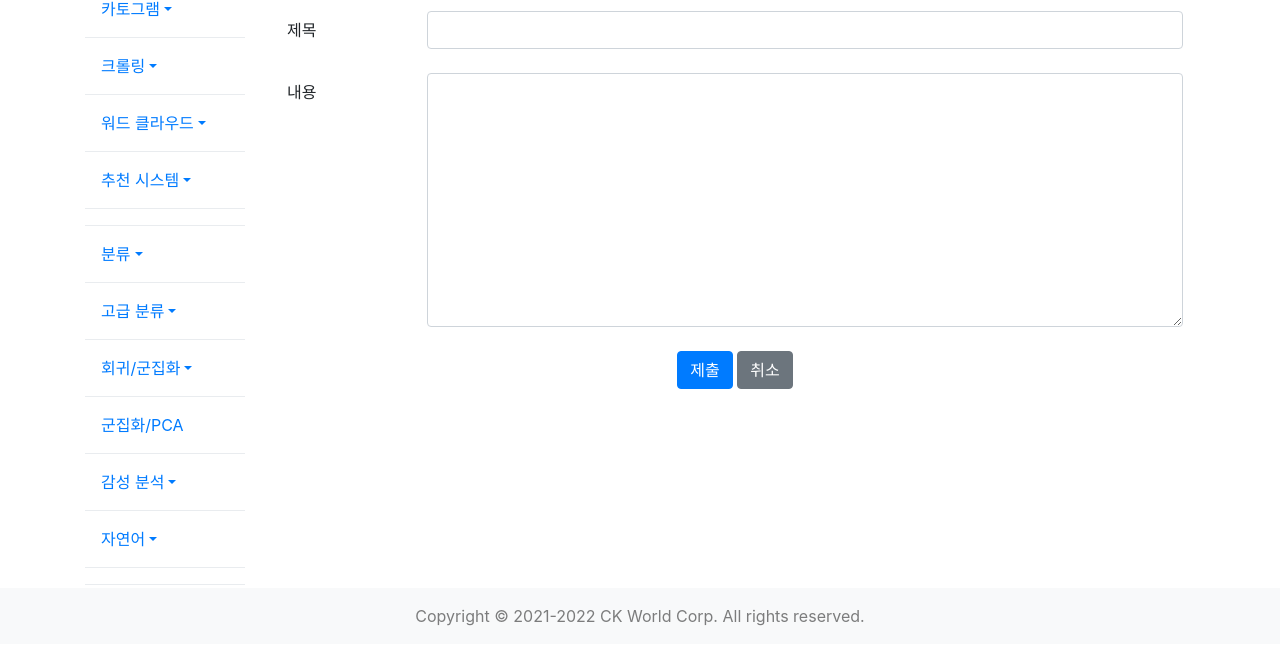
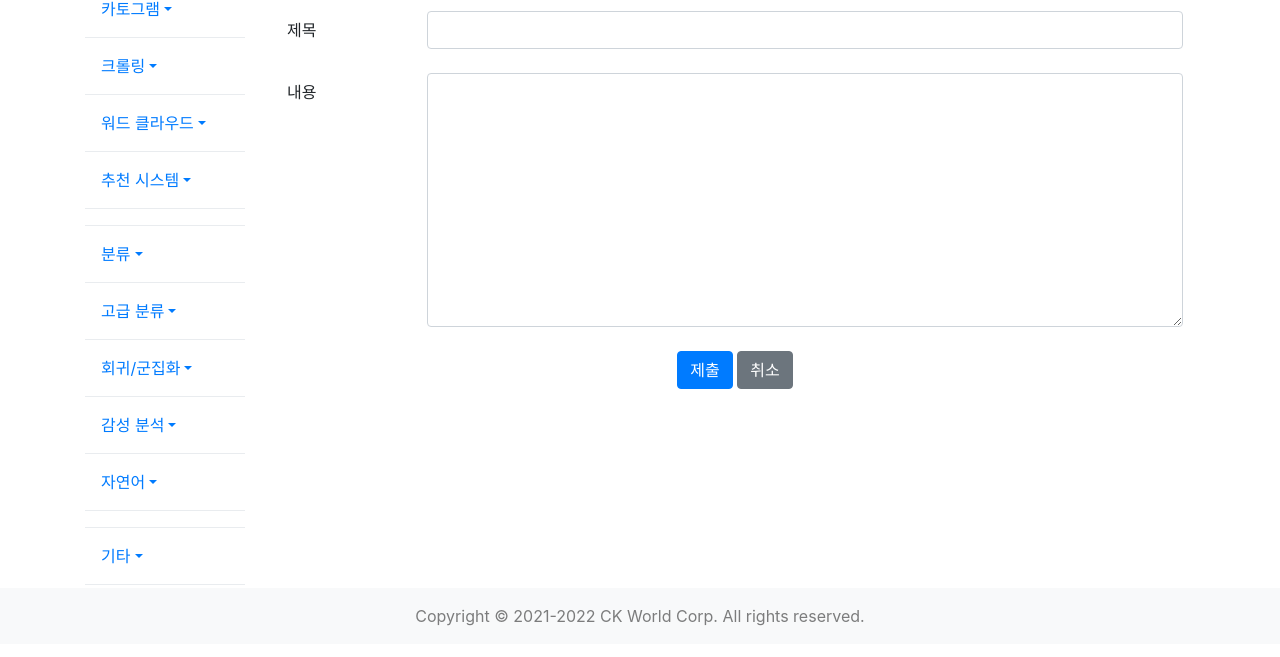
Before and after one commit to ckiekim/Amazon_EC2_Flask_Web, a Flask app: template templates/bbs/write.html in a window 1280 px wide. Shown: the part 156-813 px from the top of the page. Run offline with Flask 2, Linux system fonts and the light colour scheme; the template is opened without the code that fills it: most values are stand-ins (such as "Sample title", 1, 10 or a date in 2020); parts of the project's set-up code (start-up, migrations or seed data) failed here and were passed over; some libraries are stand-ins or nearby versions.

Commit message:
기타 메뉴

```diff
--- a/templates/base.html
+++ b/templates/base.html
@@ -186,11 +186,6 @@
                         </div>
                     </li>
                     <div class="dropdown-divider"></div>
-                    <li class="nav-item">
-                        <a class="nav-link {% if menu.cu %}active{% endif %}"
-                           href="{% if menu.cu %}#{% else %}/cluster/cluster{% endif %}">군집화/PCA</a>
-                    </li>
-                    <div class="dropdown-divider"></div>
                     <li class="nav-item dropdown">
                         <a class="nav-link dropdown-toggle {% if menu.st %}active{% endif %}"
                         data-toggle="dropdown" href="#">감성 분석</a>
```
